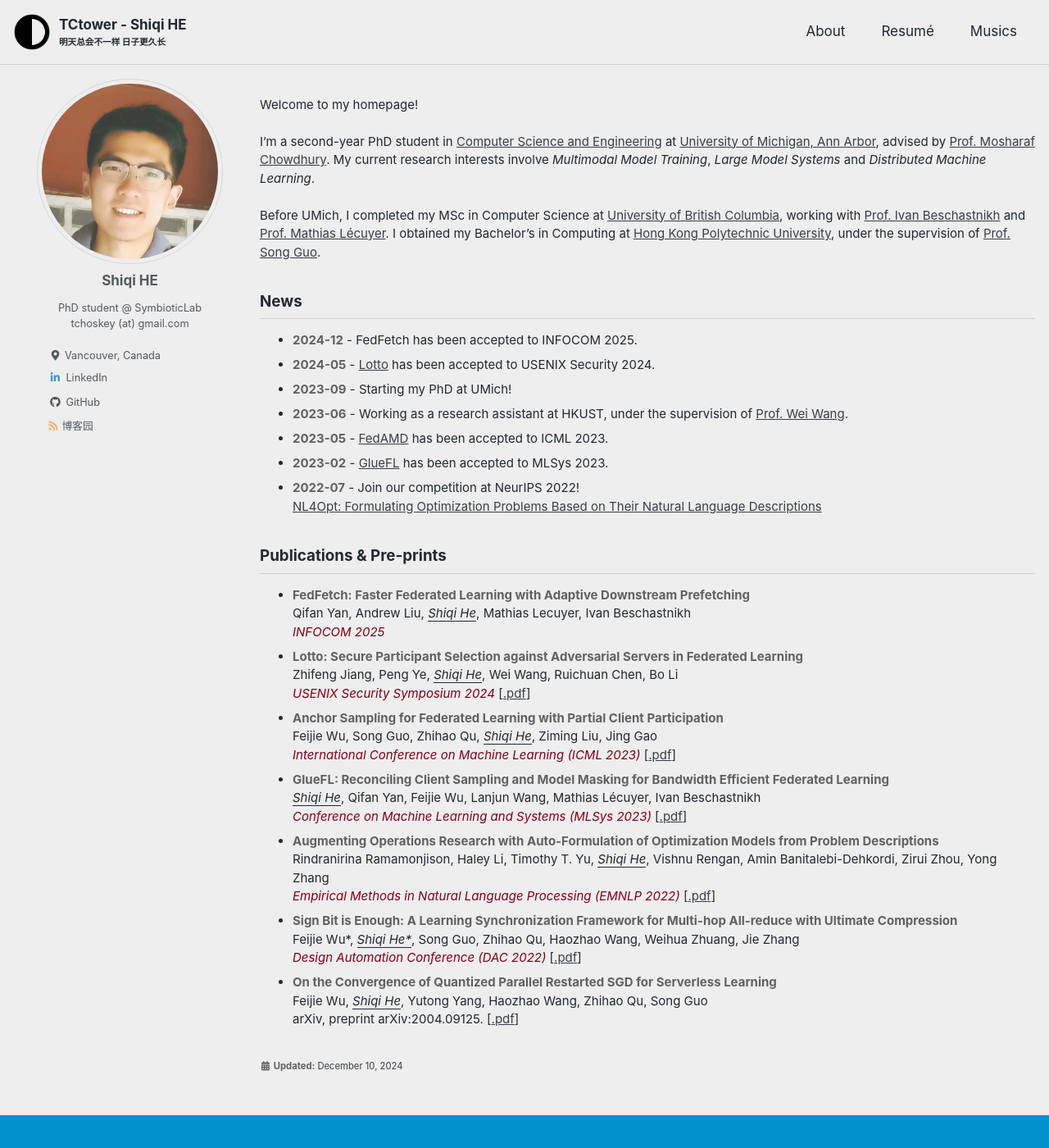
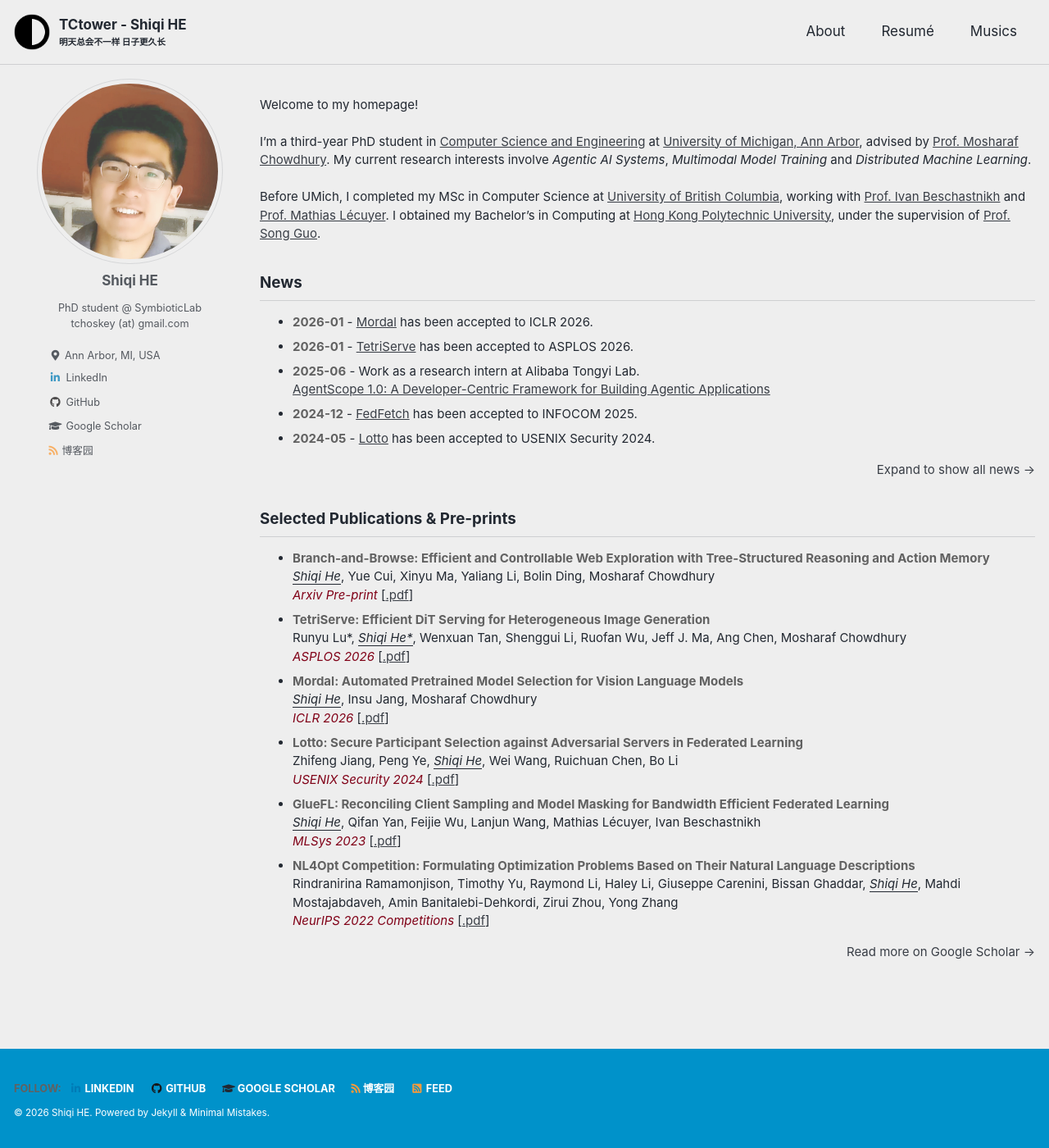
Before and after one commit to TCtower/tctower.github.io, a Jekyll site: the page built from index.md, in a window 1280 px wide and 1400 px high. Shown: the whole window at 82% size. Built offline with Jekyll 4.4.1, drawn with Linux system fonts in a browser that asks for light colours; cached includes are drawn as plain includes.

Commit message:
Update homepage

```diff
--- a/_config.yml
+++ b/_config.yml
@@ -105,7 +105,7 @@ author:
   name             : "Shiqi HE"
   avatar           : "/assets/images/shiqi.jpg" # path of avatar image, e.g. "/assets/images/bio-photo.jpg"
   bio              : "[PhD student @ SymbioticLab](https://symbioticlab.org/) <br/> tchoskey (at) gmail.com"
-  location         : "Vancouver, Canada"
+  location         : "Ann Arbor, MI, USA"
   email            :
   links:
     # - label: "Email"
@@ -117,6 +117,9 @@ author:
     - label: "GitHub"
       icon: "fab fa-fw fa-github"
       url: "https://github.com/tctower"
+    - label: "Google Scholar"
+      icon: "fas fa-fw fa-graduation-cap"
+      url: "https://scholar.google.com/citations?user=9eYlWYAAAAAJ&hl=en"
     - label: "博客园"
       icon: "fa fa-rss"
       url: "https://www.cnblogs.com/hoskey"
@@ -130,6 +133,9 @@ footer:
     - label: "GitHub"
       icon: "fab fa-fw fa-github"
       url: "https://github.com/tctower"
+    - label: "Google Scholar"
+      icon: "fas fa-fw fa-graduation-cap"
+      url: "https://scholar.google.com/citations?user=9eYlWYAAAAAJ&hl=en"
     - label: "博客园"
       icon: "fa fa-rss"
       url: "https://www.cnblogs.com/hoskey"
--- a/_pages/musics.md
+++ b/_pages/musics.md
@@ -3,7 +3,6 @@ title: "Musics"
 permalink: /musics/
 layout: single
 toc: false
-last_modified_at: 2022-01-08
 author_profile: true
 toc_label: "Contents"
 toc_icon: "cog"
--- a/index.md
+++ b/index.md
@@ -4,7 +4,6 @@ author_profile: true
 toc: false
 toc_label: "Contents"
 toc_icon: "cog"
-last_modified_at: 2024-12-10
 
 ---
 <style type="text/css">
@@ -44,13 +43,32 @@ body{ /* Normal  */
 strong {
     color: #616161;
 }
+
+.news-item {
+    display: list-item;
+}
+
+.news-item.hidden {
+    display: none;
+}
+
+#expand-news-link,
+.read-more-link {
+    cursor: pointer;
+    text-decoration: none;
+}
+
+#expand-news-link:hover,
+.read-more-link:hover {
+    text-decoration: underline;
+}
 </style>
 
 Welcome to my homepage!
 
 <!-- <br />  -->
 
-I’m a second-year PhD student in [Computer Science and Engineering](https://www.cse.umich.edu/) at [University of Michigan, Ann Arbor](https://www.umich.edu/), advised by [Prof. Mosharaf Chowdhury](https://www.mosharaf.com/). My current research interests involve <em>Multimodal Model Training</em>, <em>Large Model Systems</em> and <em>Distributed Machine Learning</em>.
+I’m a third-year PhD student in [Computer Science and Engineering](https://www.cse.umich.edu/) at [University of Michigan, Ann Arbor](https://www.umich.edu/), advised by [Prof. Mosharaf Chowdhury](https://www.mosharaf.com/). My current research interests involve <em>Agentic AI Systems</em>, <em>Multimodal Model Training</em> and <em>Distributed Machine Learning</em>.
 
 Before UMich, I completed my MSc in Computer Science at [University of British Columbia](https://www.ubc.ca/), working with [Prof. Ivan Beschastnikh](https://www.cs.ubc.ca/~bestchai/) and [Prof. Mathias Lécuyer](http://mathias.lecuyer.me/). I obtained my Bachelor’s in Computing at [Hong Kong Polytechnic University](https://www.polyu.edu.hk/en/), under the supervision of [Prof. Song Guo](https://cse.hkust.edu.hk/~songguo/).
 
@@ -63,79 +81,153 @@ Before UMich, I completed my MSc in Computer Science at [University of British C
 sss -->
 
 ## News
-<ul>
-<li>
-<strong>2024-12</strong> - FedFetch has been accepted to INFOCOM 2025.
+<ul id="news-list">
+<li class="news-item">
+<strong>2026-01</strong> - <a href="https://arxiv.org/pdf/2502.00241" title="mordal">Mordal</a> has been accepted to ICLR 2026.
 </li>
-<li>
+<li class="news-item">
+<strong>2026-01</strong> - <a href="https://arxiv.org/pdf/2510.01565" title="tetriserve">TetriServe</a> has been accepted to ASPLOS 2026.
+</li>
+<li class="news-item">
+<strong>2025-06</strong> - Work as a research intern at Alibaba Tongyi Lab.
+<br/><a href="hhttps://github.com/agentscope-ai/agentscope/" title="c4"> AgentScope 1.0: A Developer-Centric Framework for Building Agentic Applications </a>
+</li>
+<li class="news-item">
+<strong>2024-12</strong> - <a href="https://www.cs.ubc.ca/~bestchai/papers/infocom25-fedfetch.pdf">FedFetch</a> has been accepted to INFOCOM 2025.
+</li>
+<li class="news-item">
 <strong>2024-05</strong> - <a href="https://www.usenix.org/system/files/usenixsecurity24-jiang-zhifeng.pdf" title="c4">Lotto</a> has been accepted to USENIX Security 2024.
 </li>
-<li>
+<li class="news-item">
 <strong>2023-09</strong> - Starting my PhD at UMich!
 </li>
-<li>
-<strong>2023-06</strong> - Working as a research assistant at HKUST, under the supervision of <a href="https://www.cse.ust.hk/~weiwa/" title="c4">Prof. Wei Wang</a>.
+<li class="news-item">
+<strong>2023-06</strong> - Work as a research assistant at HKUST, under the supervision of <a href="https://www.cse.ust.hk/~weiwa/" title="c4">Prof. Wei Wang</a>.
 </li>
-<li>
+<li class="news-item">
 <strong>2023-05</strong> - <a href="https://arxiv.org/pdf/2206.05891.pdf" title="c4">FedAMD</a> has been accepted to ICML 2023.
 </li>
-<li>
+<li class="news-item hidden">
 <strong>2023-02</strong> - <a href="https://arxiv.org/pdf/2212.01523.pdf" title="c4">GlueFL</a> has been accepted to MLSys 2023.
 </li>
-<li>
+<li class="news-item hidden">
 <strong>2022-07</strong> - Join our competition at NeurIPS 2022!
 <br/><a href="https://nl4opt.github.io/" title="c4"> NL4Opt: Formulating Optimization Problems Based on Their Natural Language Descriptions </a>
 </li>
 </ul>
+<p style="text-align: right; margin-top: 1em;">
+  <a id="expand-news-link" onclick="toggleNews()">Expand to show all news →</a>
+</p>
 
-## Publications & Pre-prints
+<script>
+function toggleNews() {
+    const hiddenItems = document.querySelectorAll('.news-item.hidden');
+    const expandLink = document.getElementById('expand-news-link');
+
+    if (hiddenItems.length > 0) {
+        // Expand: show all items
+        hiddenItems.forEach(item => {
+            item.classList.remove('hidden');
+        });
+        expandLink.textContent = 'Show less ←';
+    } else {
+        // Collapse: hide items beyond first 5
+        const allItems = document.querySelectorAll('.news-item');
+        allItems.forEach((item, index) => {
+            if (index >= 5) {
+                item.classList.add('hidden');
+            }
+        });
+        expandLink.textContent = 'Expand to show all news →';
+    }
+}
+
+// Initialize: hide items beyond first 5 on page load
+document.addEventListener('DOMContentLoaded', function() {
+    const allItems = document.querySelectorAll('.news-item');
+    allItems.forEach((item, index) => {
+        if (index >= 5) {
+            item.classList.add('hidden');
+        }
+    });
+});
+</script>
+
+## Selected Publications & Pre-prints
 <ul>
 <!-- <em style="color:#cc6600;">Submitted</em> -->
 <!-- <em style="color:seagreen;">To appear</em> -->
+
+
 <li>
+<strong>Branch-and-Browse: Efficient and Controllable Web Exploration with Tree-Structured Reasoning and Action Memory
+</strong>
+<br/><u><em>Shiqi He</em></U>, Yue Cui, Xinyu Ma, Yaliang Li, Bolin Ding, Mosharaf Chowdhury
+<br/> <em style="color:#800017;"> Arxiv Pre-print </em>  [<a href="https://arxiv.org/pdf/2510.19838" title="p4">.pdf</a>]
+</li>
+
+<li>
+<strong>TetriServe: Efficient DiT Serving for Heterogeneous Image Generation</strong>
+<br/>Runyu Lu*, <u><em>Shiqi He*</em></U>, Wenxuan Tan, Shenggui Li, Ruofan Wu, Jeff J. Ma, Ang Chen, Mosharaf Chowdhury
+<br/> <em style="color:#800017;"> ASPLOS 2026 </em>  [<a href="https://arxiv.org/pdf/2510.01565" title="p4">.pdf</a>]
+</li>
+
+<li>
+<strong>Mordal: Automated Pretrained Model Selection for Vision Language Models</strong>
+<br/><u><em>Shiqi He</em></U>, Insu Jang, Mosharaf Chowdhury
+<br/> <em style="color:#800017;"> ICLR 2026 </em>  [<a href="https://arxiv.org/pdf/2502.00241" title="p4">.pdf</a>]
+</li>
+
+<!-- <li>
 <strong>FedFetch: Faster Federated Learning with Adaptive Downstream Prefetching</strong>
 <br/>Qifan Yan, Andrew Liu, <u><em>Shiqi He</em></U>, Mathias Lecuyer, Ivan Beschastnikh
 <br/> <em style="color:#800017;"> INFOCOM 2025 </em>
-</li>
+</li> -->
 
 <li>
 <strong>Lotto: Secure Participant Selection against Adversarial Servers in Federated Learning</strong>
 <br/>Zhifeng Jiang, Peng Ye, <u><em>Shiqi He</em></U>, Wei Wang, Ruichuan Chen, Bo Li
-<br/> <em style="color:#800017;"> USENIX Security Symposium 2024 </em>  [<a href="https://www.usenix.org/system/files/usenixsecurity24-jiang-zhifeng.pdf" title="p4">.pdf</a>]
+<br/> <em style="color:#800017;"> USENIX Security 2024 </em>  [<a href="https://www.usenix.org/system/files/usenixsecurity24-jiang-zhifeng.pdf" title="p4">.pdf</a>]
 </li>
 
 
-<li>
+<!-- <li>
 <strong>Anchor Sampling for Federated Learning with Partial Client Participation</strong>
 <br/>Feijie Wu, Song Guo, Zhihao Qu, <u><em>Shiqi He</em></U>, Ziming Liu, Jing Gao
 <br/> <em style="color:#800017;"> International Conference on Machine Learning (ICML 2023) </em>  [<a href="https://arxiv.org/pdf/2206.05891.pdf" title="p4">.pdf</a>]
-</li>
+</li> -->
 
 <li>
 <strong>GlueFL: Reconciling Client Sampling and Model Masking for Bandwidth Efficient Federated Learning</strong>
 <br/><u><em>Shiqi He</em></U>, Qifan Yan, Feijie Wu, Lanjun Wang, Mathias Lécuyer, Ivan Beschastnikh
-<br/> <em style="color:#800017;"> Conference on Machine Learning and Systems (MLSys 2023) </em> [<a href="https://arxiv.org/pdf/2212.01523.pdf" title="p4">.pdf</a>]
+<br/> <em style="color:#800017;"> MLSys 2023 </em> [<a href="https://arxiv.org/pdf/2212.01523.pdf" title="p4">.pdf</a>]
 </li>
 
 <li>
-<strong>Augmenting Operations Research with Auto-Formulation of Optimization Models from Problem Descriptions</strong>
-<br/>Rindranirina Ramamonjison, Haley Li, Timothy T. Yu, <u><em>Shiqi He</em></U>, Vishnu Rengan, Amin Banitalebi-Dehkordi, Zirui Zhou, Yong Zhang
-<br/> <em style="color:#800017;"> Empirical Methods in Natural Language Processing (EMNLP 2022) </em> [<a href="https://arxiv.org/pdf/2209.15565.pdf" title="p3">.pdf</a>]
+<strong>NL4Opt Competition: Formulating Optimization Problems Based on Their Natural Language Descriptions</strong>
+<br/>Rindranirina Ramamonjison, Timothy Yu, Raymond Li, Haley Li, Giuseppe Carenini, Bissan Ghaddar, <u><em>Shiqi He</em></U>, Mahdi Mostajabdaveh, Amin Banitalebi-Dehkordi, Zirui Zhou, Yong Zhang
+<br/> <em style="color:#800017;"> NeurIPS 2022 Competitions </em> [<a href="https://arxiv.org/pdf/2209.15565.pdf" title="p3">.pdf</a>]
 </li>
 
-<li>
+<!-- <li>
 <strong>Sign Bit is Enough: A Learning Synchronization Framework for Multi-hop All-reduce with Ultimate Compression</strong>
 <br/>Feijie Wu*, <u><em>Shiqi He*</em></U>, Song Guo, Zhihao Qu, Haozhao Wang, Weihua Zhuang, Jie Zhang
 <br/> <em style="color:#800017;"> Design Automation Conference (DAC 2022) </em> [<a href="https://arxiv.org/pdf/2204.06787.pdf" title="p2">.pdf</a>]
-</li>
+</li> -->
 
+
+<p style="text-align: right; margin-top: 1em;">
+  <a href="https://scholar.google.com/citations?user=9eYlWYAAAAAJ&hl=en" target="_blank" class="read-more-link">Read more on Google Scholar →</a>
+</p>
+
+
+<!--
 <li>
 <strong>On the Convergence of Quantized Parallel Restarted SGD for Serverless Learning</strong>
 <br/>Feijie Wu, <u><em>Shiqi He</em></U>, Yutong Yang, Haozhao Wang, Zhihao Qu, Song Guo
 <br/> arXiv, preprint arXiv:2004.09125. [<a href="https://arxiv.org/pdf/2004.09125.pdf" title="p1">.pdf</a>]
 </li>
-</ul>
-
+</ul> -->
 
 <!-- Lafuente, E., <u><strong>Lürig, M.D.</strong></u>, Rövekamp, M., Matthews, B., Buser, C., Vorburger, C., and Räsänen, K.. Building on 150 years of knowledge: the freshwater isopod <i>Asellus aquaticus</i> as an integrative eco-evolutionary model system. Frontiers in Ecology and Evolution. <i>In press</i>. -->
 
```
Also changed, not shown: other parts of _pages/musics.md (+1 -1 lines), Gemfile (+9 -16 lines), SETUP.md (added, +185 -0 lines).
